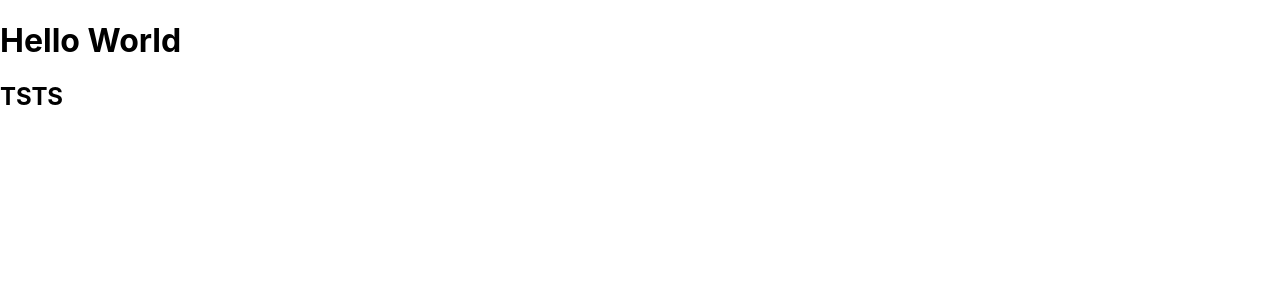
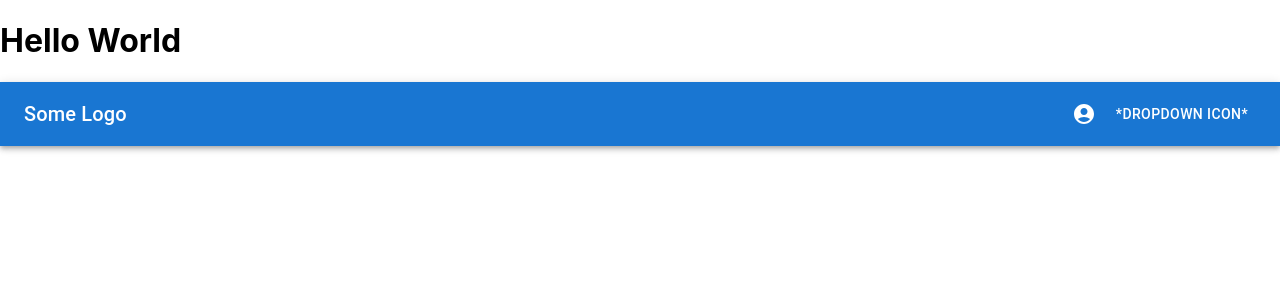
Before and after one commit to magelon6/goMove_app, a React (Create React App) app in the folder client/: page / in a window 1280 px wide. Shown: the top 300 px of the page. Built offline with nearby package versions, Linux system fonts and the light colour scheme.

Commit message:
alpha navBar

```diff
--- a/client/package.json
+++ b/client/package.json
@@ -5,6 +5,7 @@
   "dependencies": {
     "@emotion/react": "^11.9.0",
     "@emotion/styled": "^11.8.1",
+    "@mui/icons-material": "^5.6.2",
     "@mui/material": "^5.6.3",
     "@redux-devtools/extension": "^3.2.2",
     "@reduxjs/toolkit": "^1.8.1",
--- a/client/src/components/NavBar/NavBar.jsx
+++ b/client/src/components/NavBar/NavBar.jsx
@@ -1,11 +1,133 @@
-import React from 'react';
+import * as React from 'react';
+import AppBar from '@mui/material/AppBar';
+import Box from '@mui/material/Box';
+import Toolbar from '@mui/material/Toolbar';
+import Typography from '@mui/material/Typography';
+import IconButton from '@mui/material/IconButton';
+import AccountCircle from '@mui/icons-material/AccountCircle';
+import Button from '@mui/material/Button';
+import Grow from '@mui/material/Grow';
+import Paper from '@mui/material/Paper';
+import Popper from '@mui/material/Popper';
+import ClickAwayListener from '@mui/material/ClickAwayListener';
+import MenuList from '@mui/material/MenuList';
+import MenuItem from '@mui/material/MenuItem';
+import Menu from '@mui/material/Menu';
 
-const NavBar = () => {
-    return (
-        <div>
-            <h2>TSTS</h2>
-        </div>
-    );
-};
+export default function NavBar() {
 
-export default NavBar;
+  const [anchorEl, setAnchorEl] = React.useState(null);
+
+
+  const handleMenu = (event) => {
+    setAnchorEl(event.currentTarget);
+  };
+
+  const [open, setOpen] = React.useState(false);
+  const anchorRef = React.useRef(null);
+
+  const handleToggle = () => {
+    setOpen((prevOpen) => !prevOpen);
+  };
+
+  const handleClose = () => {
+    setAnchorEl(null);
+  };
+
+  function handleListKeyDown(event) {
+    if (event.key === 'Tab') {
+      event.preventDefault();
+      setOpen(false);
+    } else if (event.key === 'Escape') {
+      setOpen(false);
+    }
+  }
+
+  return (
+    <Box sx={{ flexGrow: 1 }}>
+
+      <AppBar position="static">
+        <Toolbar>
+          <Typography variant="h6" component="div" sx={{ flexGrow: 1 }}>
+            Some Logo
+          </Typography>
+
+            <div>
+              <IconButton
+                size="large"
+                aria-label="account of current user"
+                aria-controls="menu-appbar"
+                aria-haspopup="true"
+                onClick={handleMenu}
+                color="inherit"
+              >
+                <AccountCircle />
+              </IconButton>
+              <Menu
+                id="menu-appbar"
+                anchorEl={anchorEl}
+                anchorOrigin={{
+                  vertical: 'top',
+                  horizontal: 'right',
+                }}
+                keepMounted
+                transformOrigin={{
+                  vertical: 'top',
+                  horizontal: 'right',
+                }}
+
+
+              >
+
+              </Menu>
+            </div>
+
+              <Button
+                ref={anchorRef}
+                id="composition-button"
+                aria-controls={open ? 'composition-menu' : undefined}
+                aria-expanded={open ? 'true' : undefined}
+                aria-haspopup="true"
+                onClick={handleToggle}
+                style= {{color: "white"}}
+                >
+                *dropdown icon*
+                </Button>
+                <Popper
+                open={open}
+                anchorEl={anchorRef.current}
+                role={undefined}
+                placement="bottom-start"
+                transition
+                disablePortal
+                >
+                {({ TransitionProps, placement }) => (
+                    <Grow
+                    {...TransitionProps}
+                    style={{
+                        transformOrigin:
+                        placement === 'bottom-start' ? 'left top' : 'left bottom',
+                    }}
+                    >
+                    <Paper>
+                        <ClickAwayListener onClickAway={handleClose}>
+                        <MenuList
+                            autoFocusItem={open}
+                            id="composition-menu"
+                            aria-labelledby="composition-button"
+                            onKeyDown={handleListKeyDown}
+                        >
+                            <MenuItem onClick={handleClose}>Profile</MenuItem>
+                            <MenuItem onClick={handleClose}>My account</MenuItem>
+                            <MenuItem onClick={handleClose}>Logout</MenuItem>
+                        </MenuList>
+                        </ClickAwayListener>
+                    </Paper>
+                    </Grow>
+                )}
+                </Popper>
+        </Toolbar>
+      </AppBar>
+    </Box>
+  );
+}
```
Also changed, not shown: 1 other file (tests, documents, lock files or other folders).
